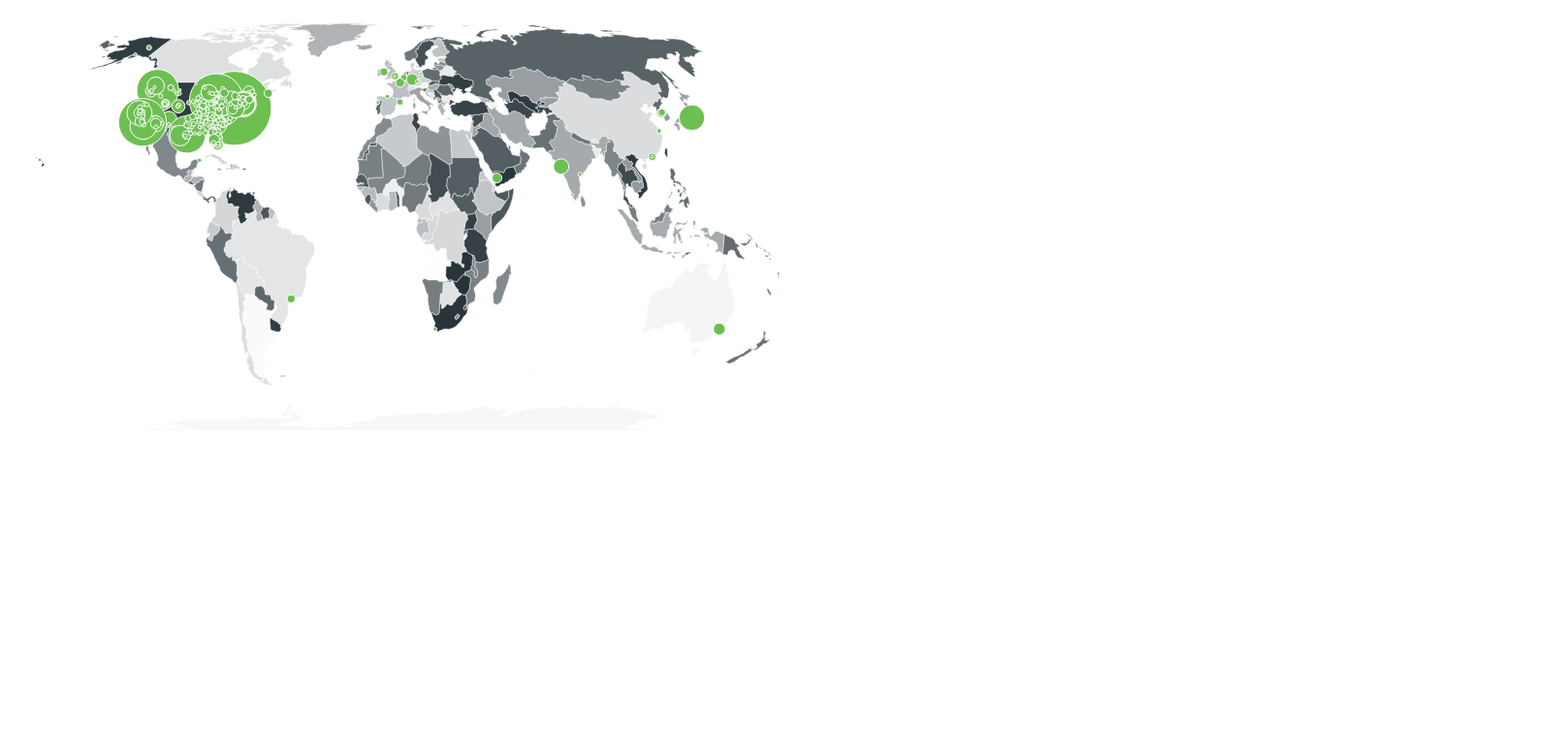
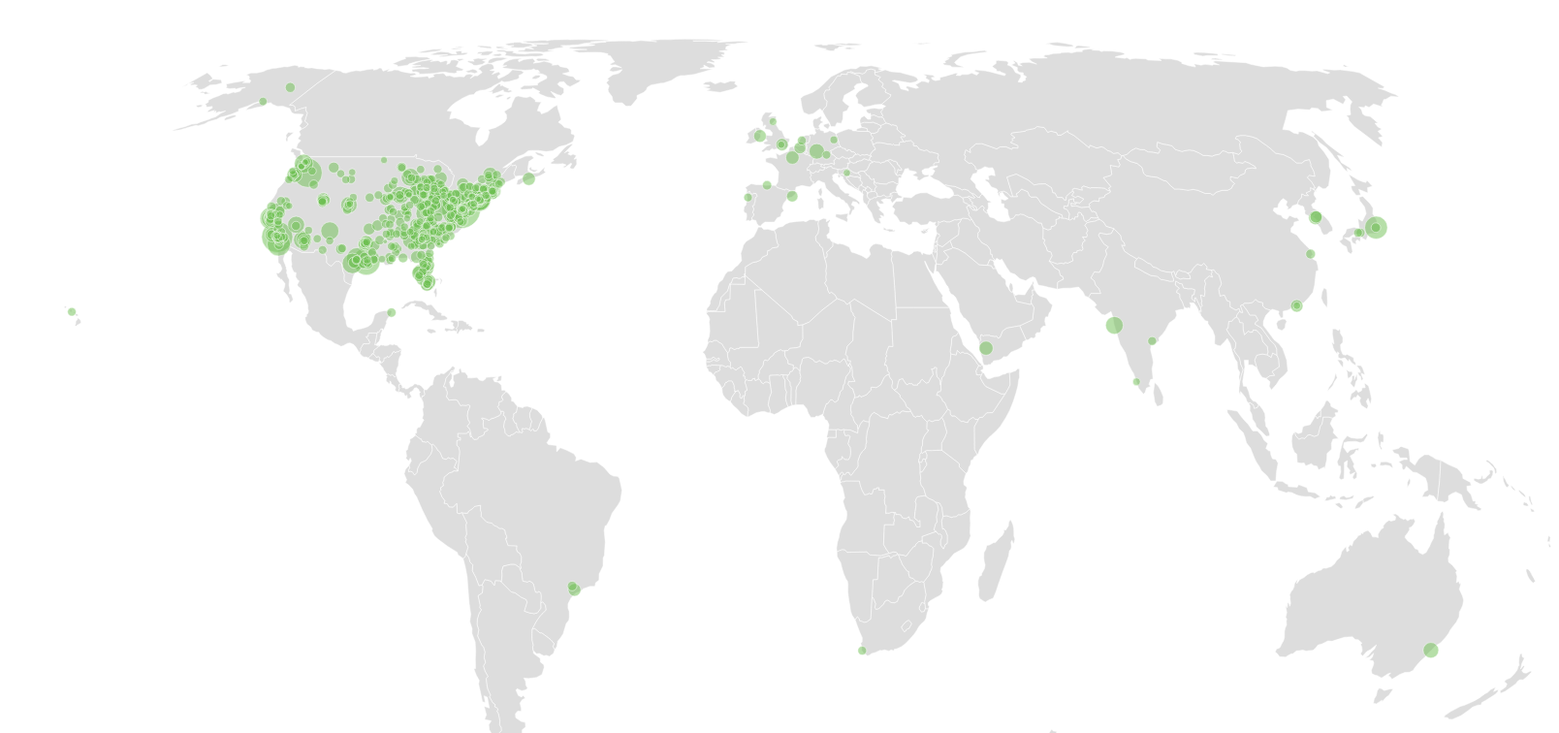
Before and after one commit to snowgears/DuoMaps, a Next.js app: page / in a window 1280 px wide. Shown: the top 756 px of the page at 97% size, 1608 px wide, since content can reach past the window. Built offline with nearby package versions, Linux system fonts and the light colour scheme.

Commit message:
Add some styling to the map

```diff
--- a/components/WorldMap.js
+++ b/components/WorldMap.js
@@ -2,6 +2,8 @@
 import React, { useState, useEffect } from "react"
 import { geoEqualEarth, geoPath } from "d3-geo"
 import { feature } from "topojson-client"
+import { scaleSqrt } from "d3-scale"
+import styles from "./WorldMap.module.css"
 
 // const cities = [
 //   { name: "Tokyo",          coordinates: [139.6917,35.6895],  auths: 37843000 },
@@ -37,12 +39,13 @@ import { feature } from "topojson-client"
 // ]
 
 const projection = geoEqualEarth()
-  .scale(160)
-  .translate([ 800 / 2, 450 / 2 ])
+  .scale(320)
+  .translate([ 800 , 450 ])
 
 const WorldMap = () => {
   const [geographies, setGeographies] = useState([])
   const [cities, setCities] = useState([])
+  const [maxAuths, setMaxAuths] = useState(0)
 
   useEffect(() => {
     fetch("/world-110m.json")
@@ -65,6 +68,7 @@ const WorldMap = () => {
           return
         }
         response.json().then(citiesdata => {
+          setMaxAuths(Math.max(...citiesdata.map(o => o.auths), 0))
           setCities(citiesdata)
         })
       })
@@ -78,8 +82,12 @@ const WorldMap = () => {
     console.log("Marker: ", cities[i])
   }
 
+  var radius = scaleSqrt()
+    .domain([0, maxAuths])
+    .range([0, 20]);
+
   return (
-    <svg width={ 800 } height={ 450 } viewBox="0 0 800 450">
+    <svg width={ 1600 } height={ 900 } viewBox="0 0 1600 900">
       <g className="countries">
         {
           geographies.map((d,i) => (
@@ -87,7 +95,7 @@ const WorldMap = () => {
               key={ `path-${ i }` }
               d={ geoPath().projection(projection)(d) }
               className="country"
-              fill={ `rgba(38,50,56,${ 1 / geographies.length * i})` }
+              fill={ `rgba(221,221,221,1)` }
               stroke="#FFFFFF"
               strokeWidth={ 0.5 }
               onClick={ () => handleCountryClick(i) }
@@ -95,14 +103,14 @@ const WorldMap = () => {
           ))
         }
       </g>
-      <g className="markers">
+      <g className={styles.marker}>
         {
-          cities.map((city, i) => (
+          cities.sort((a, b) => b.auths - a.auths).map((city, i) => (
             <circle
               key={ `marker-${i}` }
               cx={ projection(city.coordinates)[0] }
               cy={ projection(city.coordinates)[1] }
-              r={ city.auths / 20 }
+              r={ radius(city.auths) }
               fill="#6dbf51"
               stroke="#FFFFFF"
               className="marker"
--- /dev/null
+++ b/components/WorldMap.module.css
@@ -0,0 +1,5 @@
+.marker {
+  fill-opacity: .5;
+  stroke: #fff;
+  stroke-width: .5px;
+}
--- a/package.json
+++ b/package.json
@@ -15,6 +15,7 @@
     "next": "^9.5.5",
     "react": "^16.14.0",
     "react-dom": "^16.14.0",
-    "topojson-client": "^3.1.0"
+    "topojson-client": "^3.1.0",
+    "d3-scale": "^3.2.3"
   }
 }
```
Also changed, not shown: 1 other file (tests, documents, lock files or other folders).
